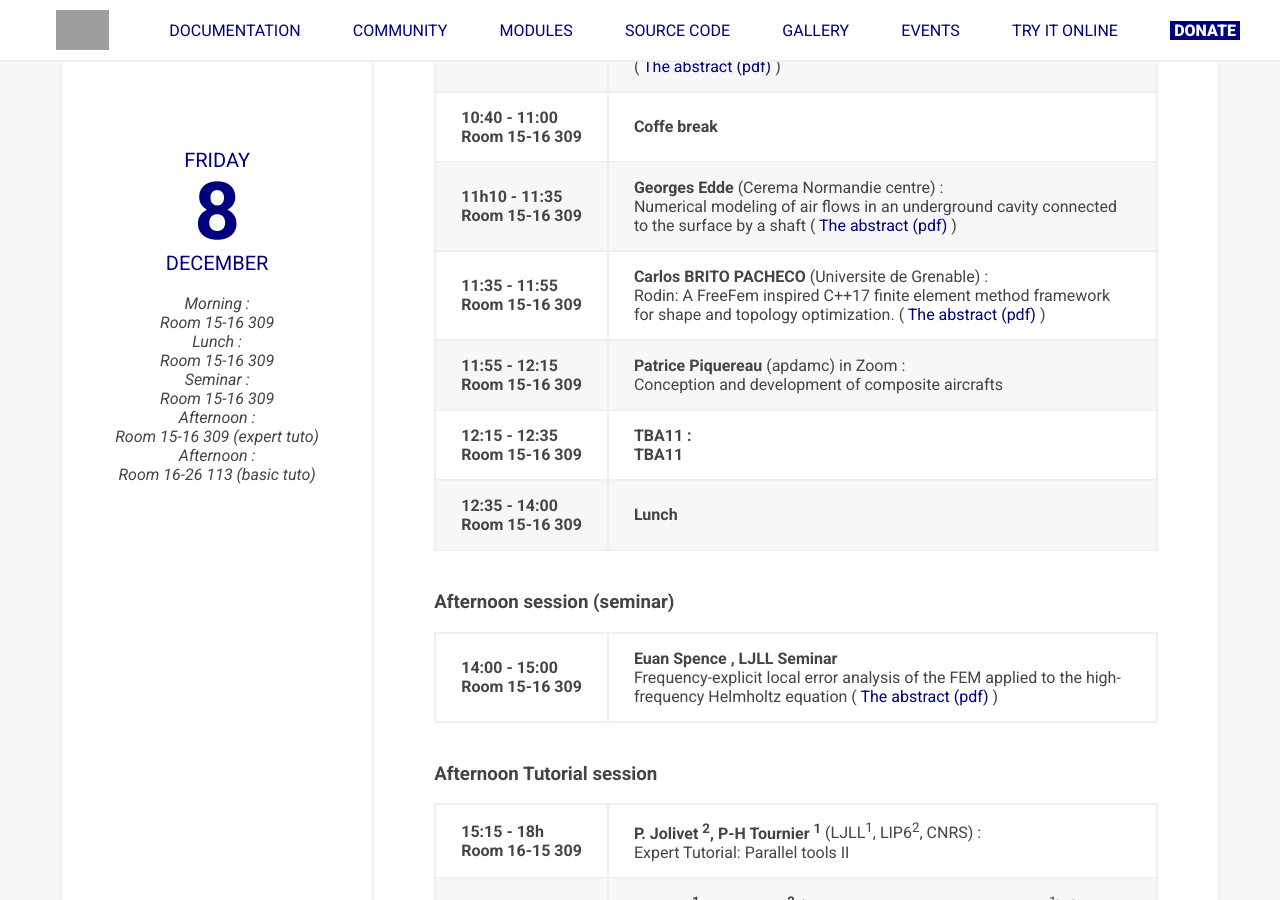
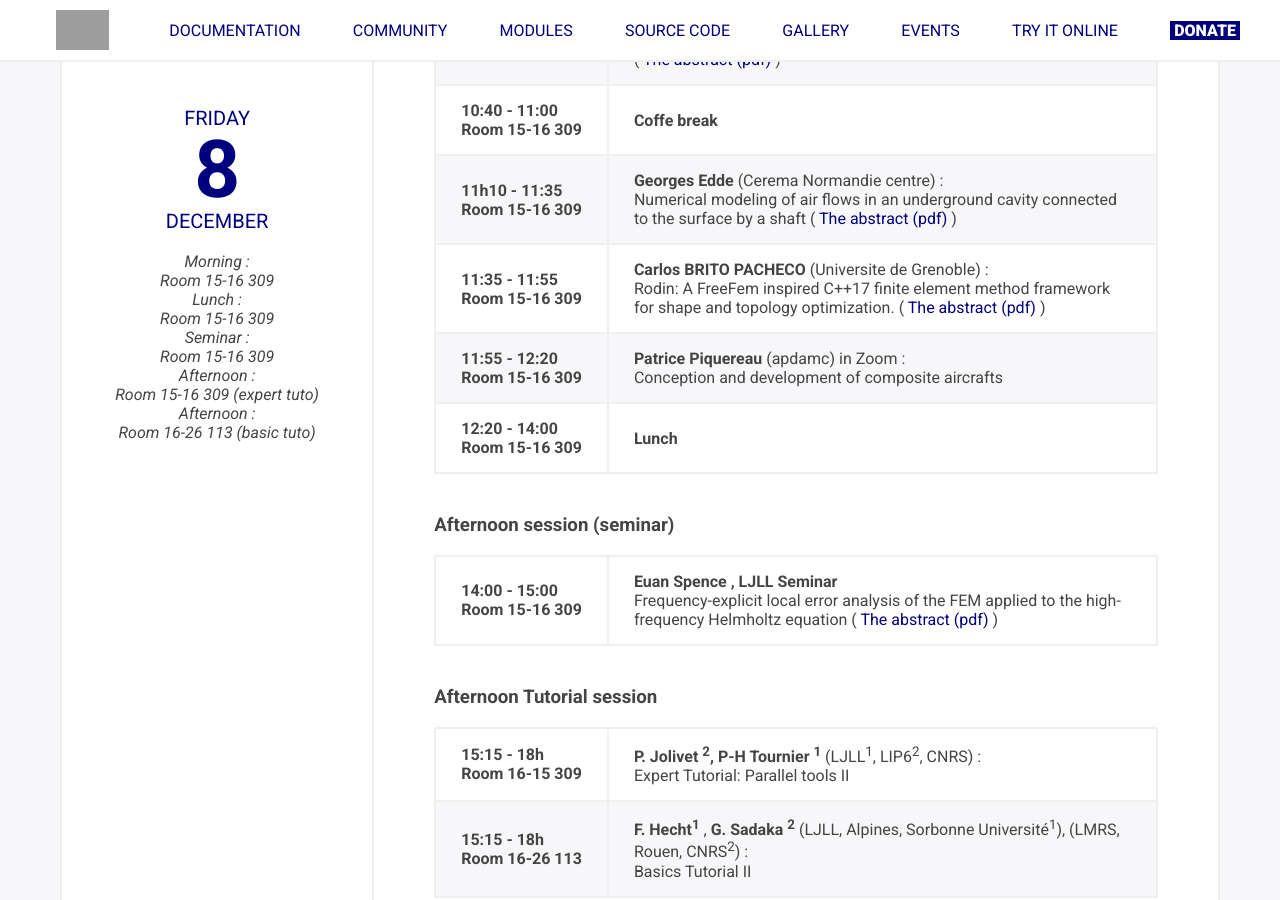
Before and after one commit to FreeFem/FreeFem-website, a Jekyll site: the page built from ffdays.md, in a window 1280 px wide and 900 px high, scrolled down 2672 px. Built offline with Jekyll 4.4.1, drawn with Linux system fonts in a browser that asks for light colours; some of the changed text lies outside the part shown.

Commit message:
coorect somme typo

```diff
--- a/_layouts/ffdays.html
+++ b/_layouts/ffdays.html
@@ -258,7 +258,7 @@
 				        <th scope="row">11:35 - 11:55<br> Room 15-16 309</th>
                 <td>
                   <strong> Carlos BRITO PACHECO
- </strong> (Universite de Grenable)  : <br> Rodin: A FreeFem inspired C++17 finite element method framework for shape and topology optimization.
+ </strong> (Universite de Grenoble)  : <br> Rodin: A FreeFem inspired C++17 finite element method framework for shape and topology optimization.
 		   (<a href="https://github.com/FreeFem/FreeFem-days/raw/master/2023/pdf/CBP.pdf"> The abstract (pdf) </a>)
 
 
@@ -266,23 +266,15 @@
               </tr>
 
               <tr>
-				        <th scope="row">11:55 - 12:15<br> Room 15-16 309</th>
+				        <th scope="row">11:55 - 12:20<br> Room 15-16 309</th>
                 <td>
                   <strong>Patrice Piquereau   </strong> (apdamc) in Zoom : <br>
 		  Conception and development of composite aircrafts
 
                 </td>
               </tr>
-
               <tr>
-				        <th scope="row">12:15 - 12:35<br> Room 15-16 309</th>
-                <td>
-                  <strong>TBA11  : <br>
-                   TBA11
-
-              </tr>
-              <tr>
-				        <th scope="row">12:35 - 14:00<br> Room 15-16 309</th>
+				        <th scope="row">12:20 - 14:00<br> Room 15-16 309</th>
                 <td>
                   <strong>Lunch</strong>
                   <br>
```
Also changed, not shown: other parts of _layouts/ffdays.html (+3 -3 lines).
